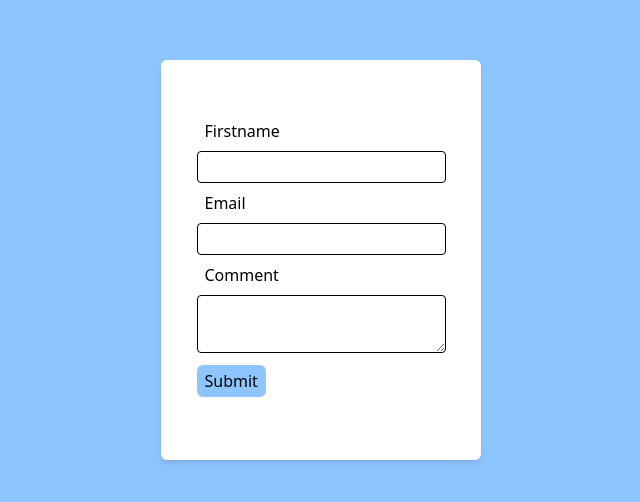
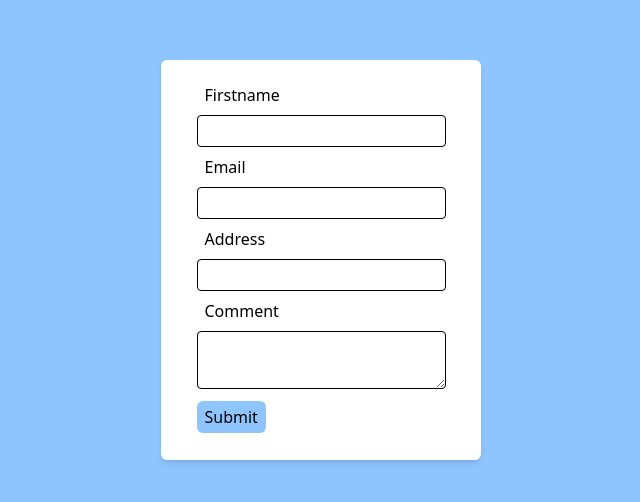
Before and after one commit to sammyyaws/react-tutorials, a React (Vite) app: page / in a window 1280 px wide. Shown: the part 140-642 px from the top of the page, without its empty margins (319-959 px from the left). Built offline with nearby package versions, Linux system fonts and the light colour scheme.

Commit message:
Update: Learnt more about customisation of the field component with the props: forms,meta,and field

```diff
--- a/src/components/InstaForms.jsx
+++ b/src/components/InstaForms.jsx
@@ -10,7 +10,8 @@ import * as Yup from 'yup'
 const initialValues= {
     Firstname:'',
     email:'',
-    Comment:''
+    Comment:'',
+    Address:""
   }
 
 
@@ -26,32 +27,13 @@ const initialValues= {
 const validationSchema= Yup.object({
   Firstname:Yup.string().required("Required"),
   email:Yup.string().email("Invalid email").required("Required"),
-  Comment:Yup.string().required("Required")
+  Comment:Yup.string().required("Required"),
+  Address:Yup.string().required()
 })
 
 
-
-
-
-
-
-
-
-
-
-
-
 function InstaForms() {
-
-
-
-
-
-
-
-
-
-  return (
+   return (
 
       <div className={formbox}>
       <Formik initialValues={initialValues} onSubmit={onSubmit} validationSchema={validationSchema}>
@@ -67,7 +49,24 @@ function InstaForms() {
          />
        <ErrorMessage  component="div"name="email" className={inputerror}/>
 
+      {/*  adress field using the render props */}
+     <label htmlFor="Address"className={label}>Address  </label>
+            <Field name="Address">
+          {
+            (props)=>{
+              console.log(props)
+              const {meta,field,forms}=props
+              return (
+                <>
+                  <input className={input} type="text" id='Address' {...field}/>
+                 { meta.touched && meta.error ? <div className={inputerror} >{meta.error}</div>:null}
+                 </>
+              )
 
+            }
+          }
+
+            </Field>
 
           <label htmlFor="Comment"className={label}>Comment  </label>
         <Field as="textarea" className={input} type="text" name="Comment" id="Comment"
--- a/src/styles/FormClass.jsx
+++ b/src/styles/FormClass.jsx
@@ -8,7 +8,7 @@ export const formbox=clsx(
       'backdrop-blur-md',
        'bg-white shadow-md',
         'md:w-1/2',
-        'h-80',
+        'h-100',
          'w-60',
           'lg:w-1/4',
            'lg:h-1/2',
```
